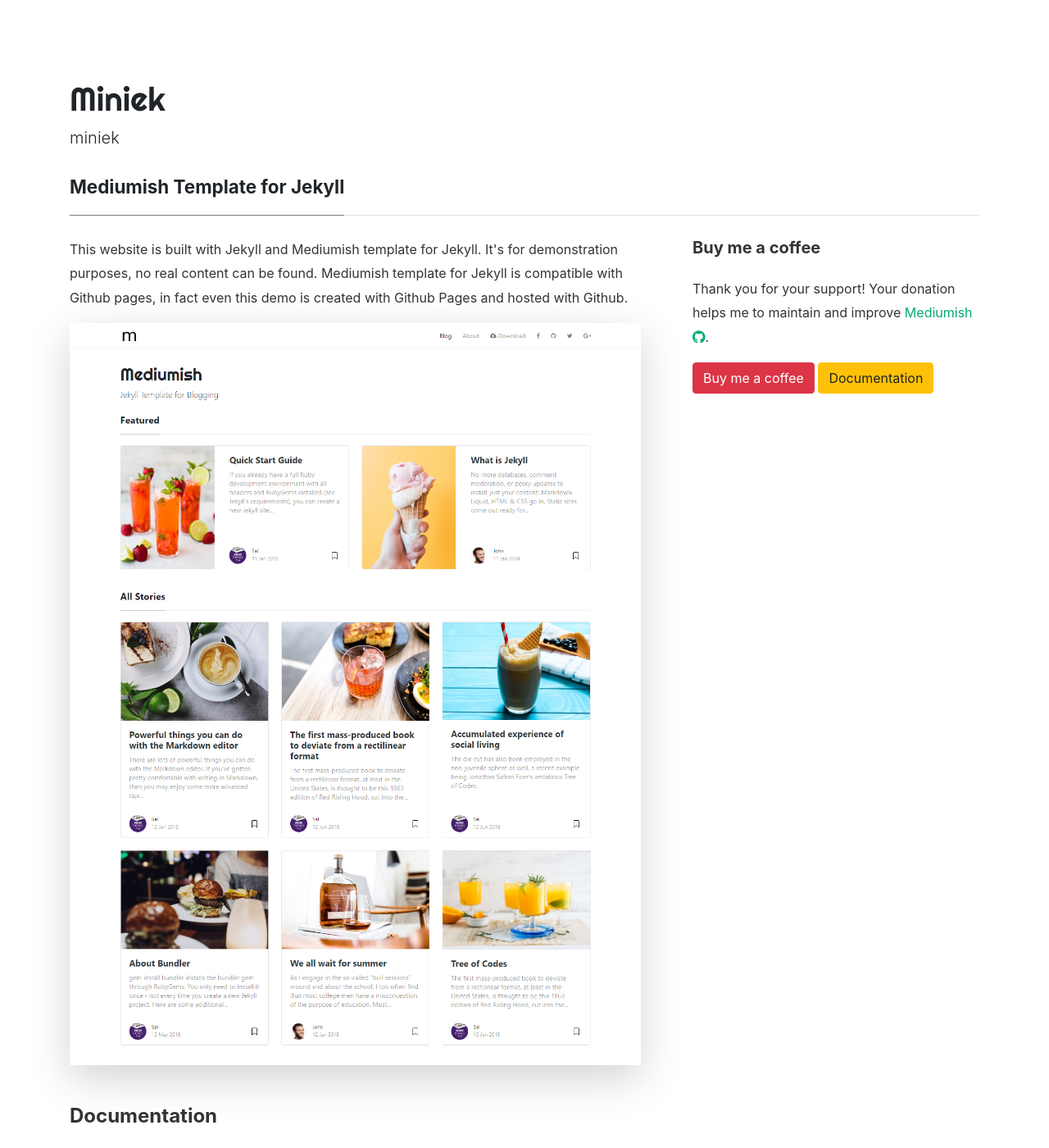
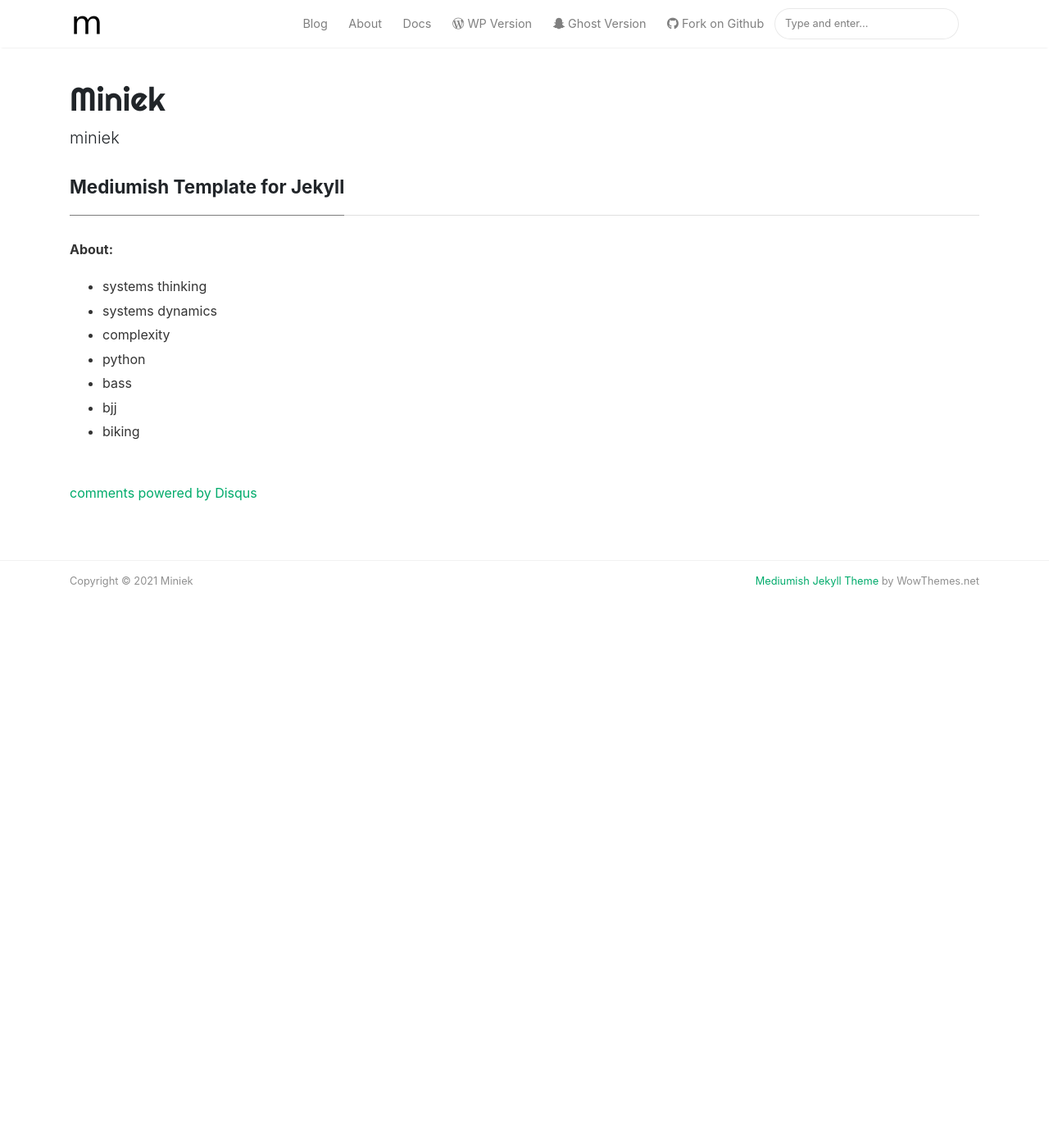
Before and after one commit to mic3ff/mic3ff.github.io, a Jekyll site: the page built from _pages/about.md, in a window 1280 px wide and 1400 px high. Shown: the whole window at 82% size. Built offline with Jekyll 4.4.1, drawn with Linux system fonts in a browser that asks for light colours; nearby versions of some CDN libraries; comment, search, counter and statistics services are not loaded; some of the changed text lies outside the part shown.

Commit message:
Update about.md

```diff
--- a/_pages/about.md
+++ b/_pages/about.md
@@ -4,32 +4,12 @@ title: Mediumish Template for Jekyll
 permalink: /about
 comments: true
 ---
+**About:**
 
-<div class="row justify-content-between">
-<div class="col-md-8 pr-5">
-
-<p>This website is built with Jekyll and Mediumish template for Jekyll. It's for demonstration purposes, no real content can be found. Mediumish template for Jekyll is compatible with Github pages, in fact even this demo is created with Github Pages and hosted with Github.</p>
-
-<p class="mb-5"><img class="shadow-lg" src="{{site.baseurl}}/assets/images/mediumish-jekyll-template.png" alt="jekyll template mediumish" /></p>
-<h4>Documentation</h4>
-
-<p>Please, read the docs <a href="https://bootstrapstarter.com/bootstrap-templates/template-mediumish-bootstrap-jekyll/">here</a>.</p>
-
-<h4>Questions or bug reports?</h4>
-
-<p>Head over to our <a href="https://github.com/wowthemesnet/mediumish-theme-jekyll">Github repository</a>!</p>
-
-</div>
-
-<div class="col-md-4">
-
-<div class="sticky-top sticky-top-80">
-<h5>Buy me a coffee</h5>
-
-<p>Thank you for your support! Your donation helps me to maintain and improve <a target="_blank" href="https://github.com/wowthemesnet/mediumish-theme-jekyll">Mediumish <i class="fab fa-github"></i></a>.</p>
-
-<a target="_blank" href="https://www.wowthemes.net/donate/" class="btn btn-danger">Buy me a coffee</a> <a target="_blank" href="https://bootstrapstarter.com/bootstrap-templates/template-mediumish-bootstrap-jekyll/" class="btn btn-warning">Documentation</a>
-
-</div>
-</div>
-</div>
+- systems thinking
+- systems dynamics
+- complexity
+- python
+- bass
+- bjj
+- biking
```
